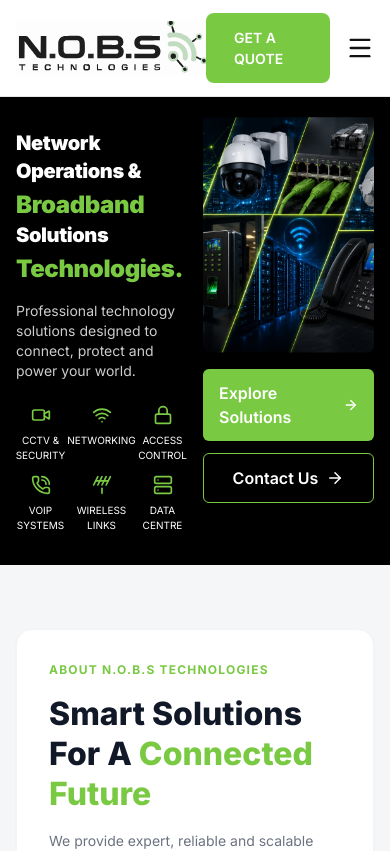
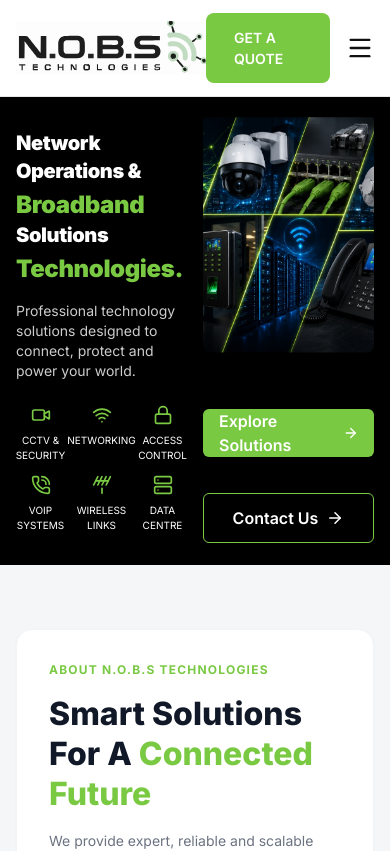
Before and after one commit to RoselineDC/front, a Next.js app: page / in a window 390 px wide. Shown: the top 851 px of the page. Built offline with nearby package versions, Linux system fonts and the light colour scheme.

Commit message:
fix buttons

```diff
--- a/components/Home.tsx
+++ b/components/Home.tsx
@@ -121,10 +121,10 @@
               </div>
 
               {/* MOBILE BUTTONS UNDER IMAGE */}
-              <div className="lg:hidden flex flex-col gap-3 mt-4">
+              <div className="lg:hidden flex flex-col gap-3 mt-14">
                 <Link
                   href="/solutions"
-                  className="bg-[#7AC943] hover:bg-[#69b53a] text-white font-semibold px-4 py-3 rounded-md flex items-center justify-center gap-2"
+                  className="bg-[#7AC943] hover:bg-[#69b53a] text-white font-semibold px-4 py-30 rounded-md flex items-center justify-center gap-2"
                 >
                   Explore Solutions
                   <ArrowRight size={18} />
@@ -132,7 +132,7 @@
 
                 <Link
                   href="/contact"
-                  className="border border-[#7AC943] text-white hover:bg-[#7AC943] px-4 py-3 rounded-md font-semibold flex items-center justify-center gap-2"
+                  className="border border-[#7AC943] text-white hover:bg-[#7AC943] px-4 py-3 rounded-md font-semibold flex items-center justify-center gap-2 mt-6"
                 >
                   Contact Us
                   <ArrowRight size={18} />
```
